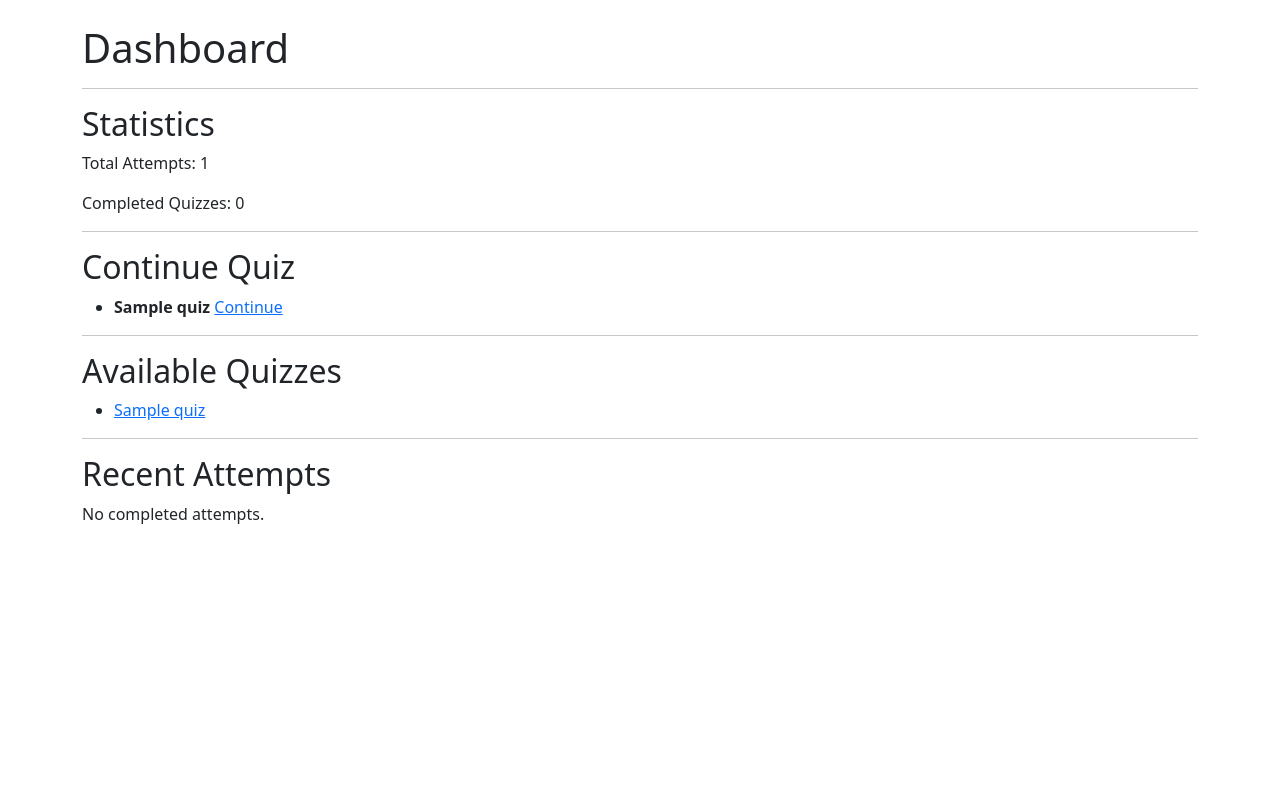
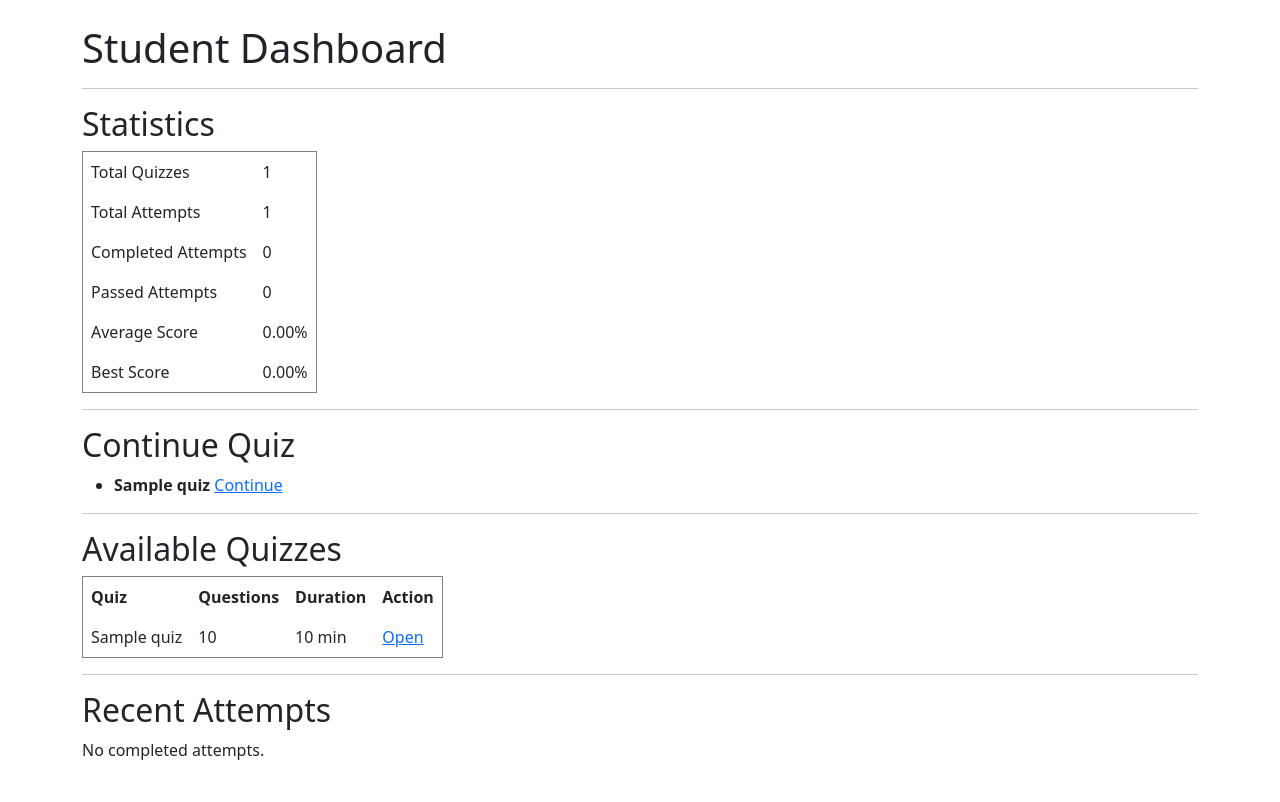
Before and after one commit to ranju024/QuizForge, a Django app: page / in a window 1280 px wide. Shown: the part 56-858 px from the top of the page. Before the commit the page ends 580 px from the top, so only its background shows below. Run offline with Django 5.2, Linux system fonts and the light colour scheme; a user stored in the database is signed in; tables that the repository leaves empty hold one stand-in row (values such as "Sample post").

Commit message:
improved student dashboard

```diff
--- a/apps/dashboard/views.py
+++ b/apps/dashboard/views.py
@@ -1,4 +1,5 @@
 from django.contrib.auth.mixins import LoginRequiredMixin
+from django.db.models import Avg, Max, Count
 from django.views.generic import TemplateView
 
 from apps.quiz.models import Quiz, QuizAttempt
@@ -10,21 +11,35 @@ class DashboardView(LoginRequiredMixin, TemplateView):
 
     def get_context_data(self, **kwargs):
         context = super().get_context_data(**kwargs)
+        attempts = QuizAttempt.objects.filter(user=self.request.user, )
+        completed = attempts.filter(status=AttemptStatus.COMPLETED, )
         context["available_quizzes"] = Quiz.objects.filter(is_active=True,)
-        context["active_attempts"] = QuizAttempt.objects.filter(
-            user=self.request.user,
+        context["active_attempts"] = attempts.filter(
             status=AttemptStatus.IN_PROGRESS,
         ).select_related("quiz")
 
-        context["completed_attempts"] = QuizAttempt.objects.filter(
-            user=self.request.user,
-            status=AttemptStatus.COMPLETED,
-        ).select_related("quiz").order_by("-started_at")[:5]
+        context["completed_attempts"] = completed.select_related(
+            "quiz",
+        ).order_by("-started_at")[:5]
 
-        context["total_attempts"] = QuizAttempt.objects.filter(
-            user=self.request.user).count()
+        context["total_attempts"] = attempts.count()
 
-        context["completed_count"] = QuizAttempt.objects.filter(
-            user=self.request.user, status=AttemptStatus.COMPLETED,).count()
+        context["completed_count"] = completed.count()
+        context["passed_count"] = completed.filter(passed=True,).count()
+
+        context["average_score"] = (
+            completed.aggregate(
+                Avg("percentage")
+            )["percentage__avg"] or 0
+        )
+
+        context["best_score"] = (
+            completed.aggregate(
+                Max("percentage")
+            )["percentage__max"]
+            or 0
+        )
+
+        context["quiz_count"] = Quiz.objects.filter(is_active=True, ).count()
 
         return context
--- a/templates/dashboard/dashboard.html
+++ b/templates/dashboard/dashboard.html
@@ -6,14 +6,43 @@ Dashboard
 
 {% block content %}
 
-<h1>Dashboard</h1>
+<h1>Student Dashboard</h1>
 
 <hr>
 
 <h2>Statistics</h2>
 
-<p>Total Attempts: {{ total_attempts }}</p>
-<p>Completed Quizzes: {{ completed_count }}</p>
+<table border="1" cellpadding="8">
+    <tr>
+        <td>Total Quizzes</td>
+        <td>{{ quiz_count }}</td>
+    </tr>
+
+    <tr>
+        <td>Total Attempts</td>
+        <td>{{ total_attempts }}</td>
+    </tr>
+
+    <tr>
+        <td>Completed Attempts</td>
+        <td>{{ completed_count }}</td>
+    </tr>
+
+    <tr>
+        <td>Passed Attempts</td>
+        <td>{{ passed_count }}</td>
+    </tr>
+
+    <tr>
+        <td>Average Score</td>
+        <td>{{ average_score|floatformat:2 }}%</td>
+    </tr>
+
+    <tr>
+        <td>Best Score</td>
+        <td>{{ best_score|floatformat:2 }}%</td>
+    </tr>
+</table>
 
 <hr>
 
@@ -41,7 +70,7 @@ Continue
 
 {% else %}
 
-<p>No quiz in progress.</p>
+<p>No quiz is currently in progress.</p>
 
 {% endif %}
 
@@ -49,23 +78,38 @@ Continue
 
 <h2>Available Quizzes</h2>
 
-<ul>
+<table border="1" cellpadding="8">
+
+<tr>
+    <th>Quiz</th>
+    <th>Questions</th>
+    <th>Duration</th>
+    <th>Action</th>
+</tr>
 
 {% for quiz in available_quizzes %}
 
-<li>
+<tr>
+
+<td>{{ quiz.title }}</td>
+
+<td>{{ quiz.total_questions }}</td>
+
+<td>{{ quiz.duration_minutes }} min</td>
+
+<td>
 
 <a href="{% url 'quiz:detail' quiz.pk %}">
-
-{{ quiz.title }}
-
+Open
 </a>
 
-</li>
+</td>
+
+</tr>
 
 {% endfor %}
 
-</ul>
+</table>
 
 <hr>
 
@@ -76,10 +120,11 @@ Continue
 <table border="1" cellpadding="8">
 
 <tr>
-<th>Quiz</th>
-<th>Score</th>
-<th>Result</th>
-<th></th>
+    <th>Quiz</th>
+    <th>Score</th>
+    <th>Percentage</th>
+    <th>Status</th>
+    <th>Action</th>
 </tr>
 
 {% for attempt in completed_attempts %}
@@ -90,16 +135,14 @@ Continue
 
 <td>{{ attempt.score }}</td>
 
+<td>{{ attempt.percentage }}%</td>
+
 <td>
 
 {% if attempt.passed %}
-
 Passed
-
 {% else %}
-
 Failed
-
 {% endif %}
 
 </td>
@@ -107,9 +150,7 @@ Failed
 <td>
 
 <a href="{% url 'quiz:result' attempt.pk %}">
-
-View
-
+View Result
 </a>
 
 </td>
```
Also changed, not shown: apps/dashboard/services/dashboard_service.py (added, +19 -0 lines).
